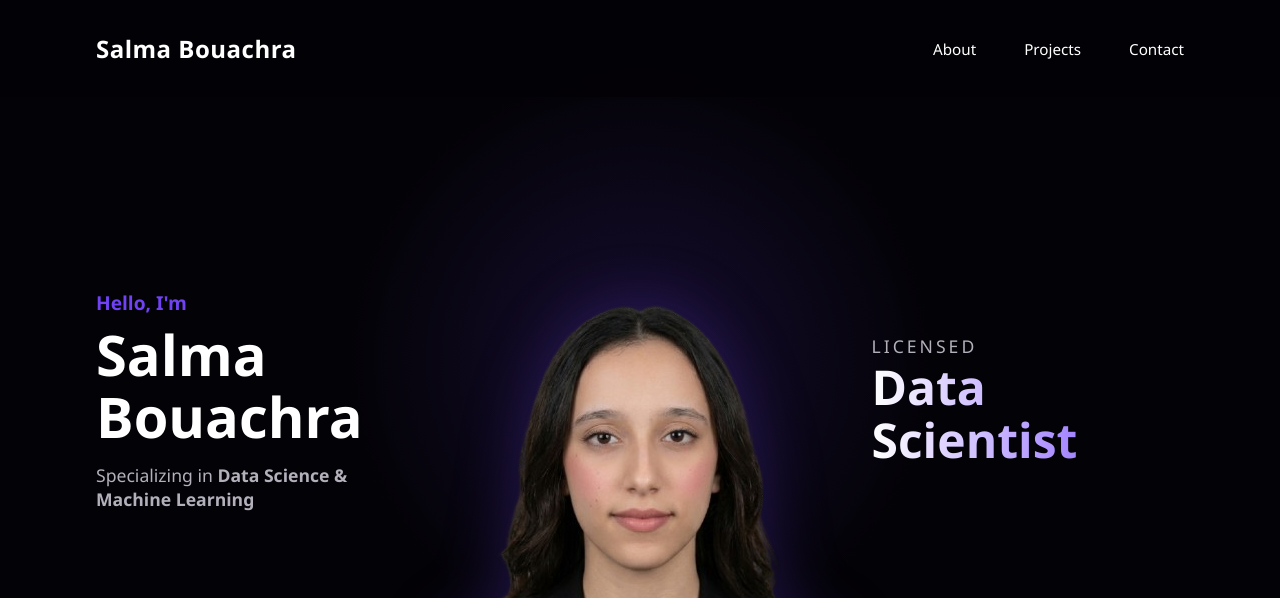
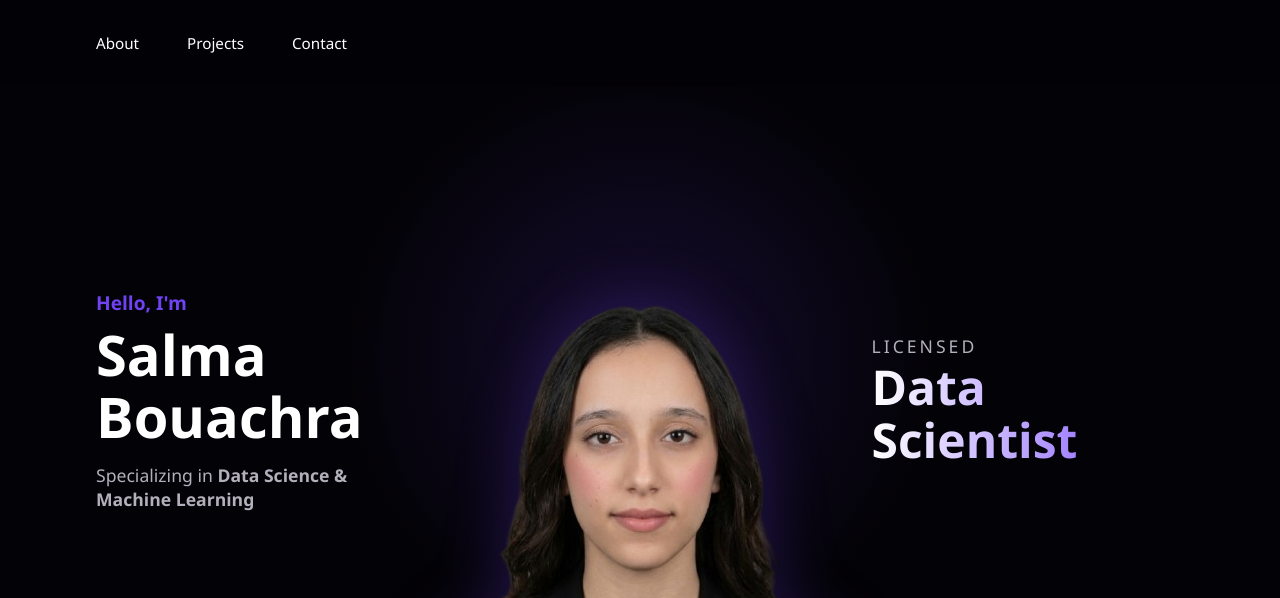
Before and after one commit to BOUACHRA-Salma/SalmaBouachra.github.io, a plain HTML site: page index.html in a window 1280 px wide. Shown: the top 598 px of the page. Drawn offline with Linux system fonts and the light colour scheme.

Commit message:
Remove logo div from navigation

```diff
--- a/index.html
+++ b/index.html
@@ -270,7 +270,7 @@
     <div class="ambient-glow"></div>
 
     <nav>
-        <div class="logo">Salma Bouachra</div>
+
         <ul class="nav-links">
             <li><a href="#about">About</a></li>
             <li><a href="#projects">Projects</a></li>
```
